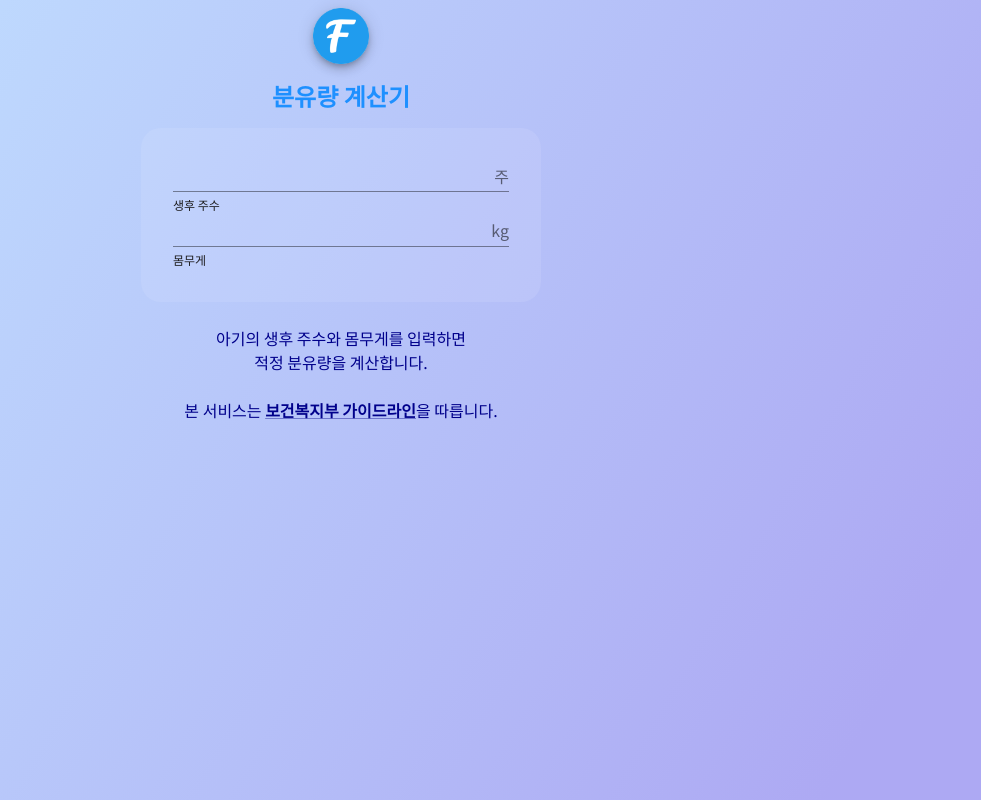
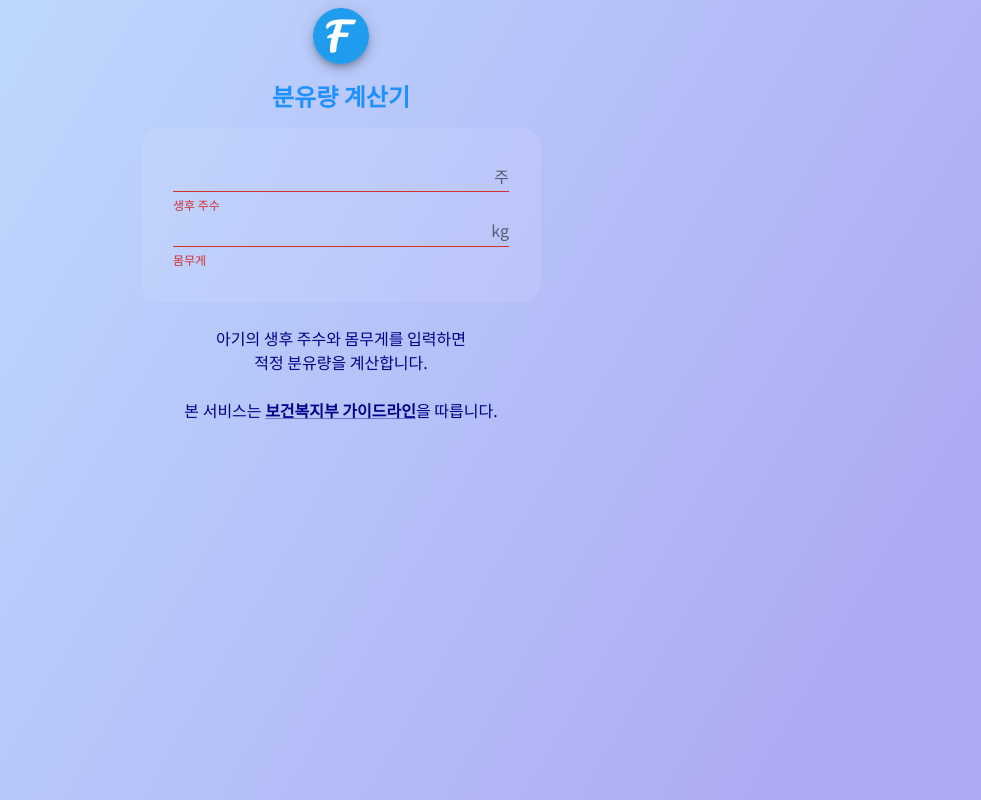
Before and after one commit to wookjaejoe/feeding-calculator, a React (Create React App) app: page / in a window 1280 px wide. Shown: the whole page, without its empty margins (299-1280 px from the left). Built offline with nearby package versions, Linux system fonts and the light colour scheme.

Commit message:
사용자 입력 에러 핸들링

```diff
--- a/src/App.js
+++ b/src/App.js
@@ -23,12 +23,6 @@ const ControlPanel = styled(Column)`
     box-sizing: border-box;
     padding: 32px;
 
-    @media (min-width: 400px) {
-        width: 400px;
-    }
-`;
-
-const ReportPanel = styled(Column)`
     @media (min-width: 400px) {
         width: 400px;
     }
@@ -95,9 +89,18 @@ function App() {
       <Box height={16}></Box>
 
       <ControlPanel>
-        <UserInput name={"생후 주수" + weeksDesc} suffix="주"
-                   handleChange={handleWeeksChange}/>
-        <UserInput name="몸무게" suffix="kg" handleChange={handleWeightChange}/>
+        <UserInput
+          name={"생후 주수" + weeksDesc}
+          suffix="주"
+          handleChange={handleWeeksChange}
+          error={isNaN(parseFloat(weeks)) || weeks > 52.1}
+        />
+        <UserInput
+          name="몸무게"
+          suffix="kg"
+          handleChange={handleWeightChange}
+          error={isNaN(parseFloat(weight))}
+        />
       </ControlPanel>
 
       <Box height={24}/>
--- a/src/view/components/UserInput.js
+++ b/src/view/components/UserInput.js
@@ -1,7 +1,7 @@
-import {FormControl, FormHelperText, Input, InputAdornment} from "@mui/material";
+import {FormControl, FormHelperText, Input, InputAdornment, TextField} from "@mui/material";
 
-export const UserInput = ({name, suffix, handleChange}) =>
-  <FormControl variant="standard" sx={{m: 1, mt: 3, width: "100%", margin: 0, marginTop: 0}}>
+export const UserInput = ({name, suffix, handleChange, ...props}) =>
+  <FormControl variant="standard" sx={{m: 1, mt: 3, width: "100%", margin: 0, marginTop: 0}} {...props} >
     <Input
       autoComplete="off"
       endAdornment={<InputAdornment position="end"><span>{suffix}</span></InputAdornment>}
```
